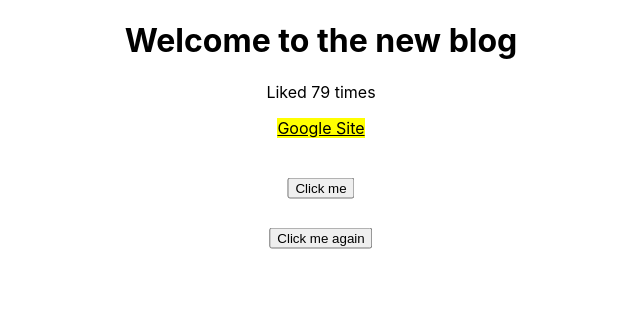
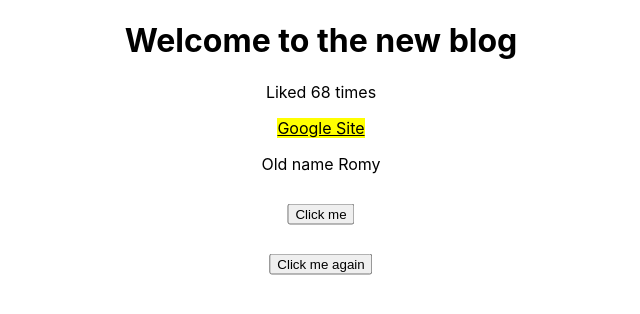
Before and after one commit to romina-trazzi/react-js, a React (Create React App) app: page / in a window 1280 px wide. Both pictures are taken after a click on the button "Click me again". Shown: the top 314 px of the page, without its empty margins (319-959 px from the left). Built offline with nearby package versions, Linux system fonts and the light colour scheme.

Commit message:
Aggiunta Use state

```diff
--- a/src/App.js
+++ b/src/App.js
@@ -1,25 +1,29 @@
-import logo from './logo.svg';
+import { useEffect, useState } from 'react';
 import './App.css';
 
 function App() {
+
+  const [name, setName] = useState("");
   const title ="Welcome to the new blog";
   const like = Math.floor(Math.random() * 100);
   const link = "https://www.Google.it";
 
   const handleClick = () => {
-    console.log("Hello!");
+    setName("");
   }
 
-  const handleClickAgain = (name) => {
-    console.log(`Hello ${name}`);
+  const handleClickAgain = (oldName) => {
+    setName(oldName);
+    console.log(`Hello ${oldName}`);
   }
+
 
   return (
 
     <div className="App">
       <div className="content">
 
-        <h1>{ title }</h1>
+        <h1>{  title } </h1>
         <p> Liked { like } times </p>
 
         <a href = { link } style = {{ color: "black", backgroundColor: "yellow" }} > Google Site </a>
@@ -33,13 +37,19 @@ function App() {
             marginTop:"50px" }}> Click me
           </button>
 
-          <button onClick = { () => { handleClickAgain('Romy') } } style = {{
+          <button onClick = { () => { handleClickAgain('Romy') }} style = {{
             position: "absolute",
             top:"50%",
             left:"50%",
             transform: "translate(-50%, -50%)",
             marginTop:"100px" }}> Click me again
           </button>
+
+          {/* condizione ? true : false */}
+          {/* { name === "" ? null : <p> Old name { name } </p> } */}
+
+          { name && <p> Old name { name } </p> }
+
         </div>
 
 
```
